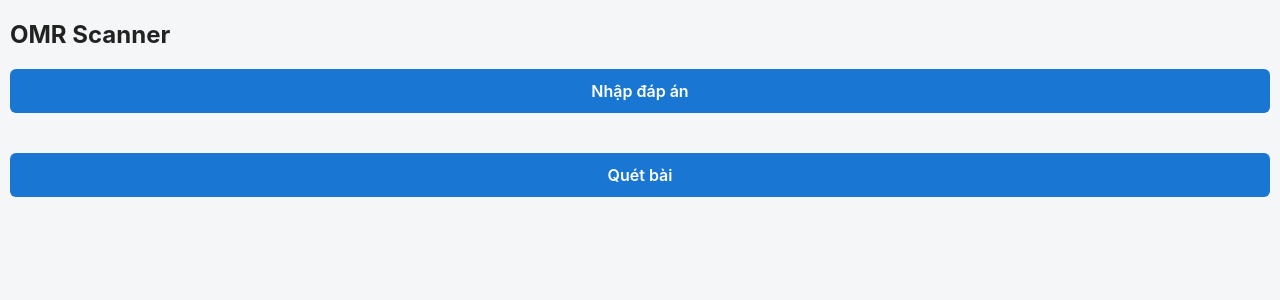
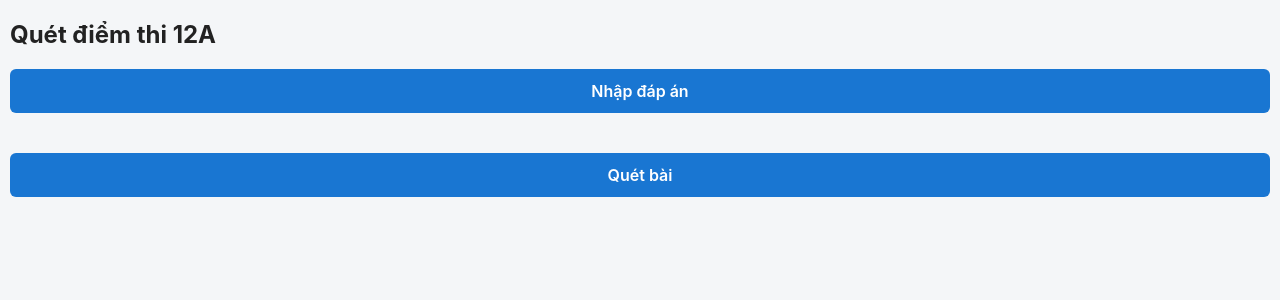
Before and after one commit to phanhxichlo/cham-thi, a Flask app: page / in a window 1280 px wide. Shown: the top 300 px of the page. Run offline with Flask 3, Linux system fonts and the light colour scheme.

Commit message:
Update index.html

```diff
--- a/cham-thi/templates/index.html
+++ b/cham-thi/templates/index.html
@@ -2,6 +2,7 @@
   <meta name="viewport" content="width=device-width, initial-scale=1">
   <link rel="stylesheet" href="/static/style.css">
 </head>
-<h2>OMR Scanner</h2>
+<h2>Quét điểm thi 12A</h2>
 <a href="/admin">Nhập đáp án</a><br>
+
 <a href="/camera">Quét bài</a>
```
